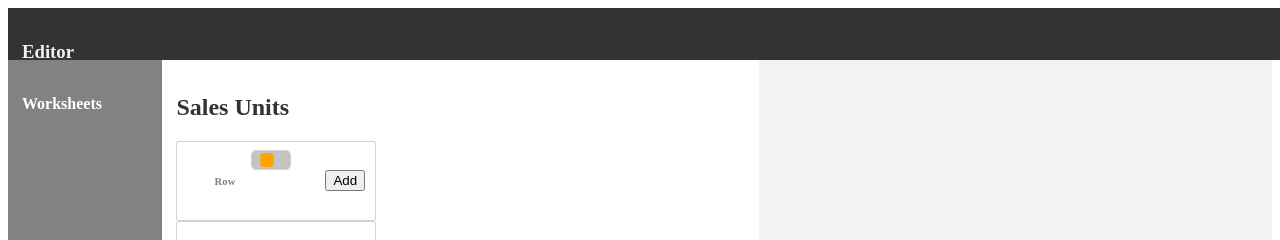
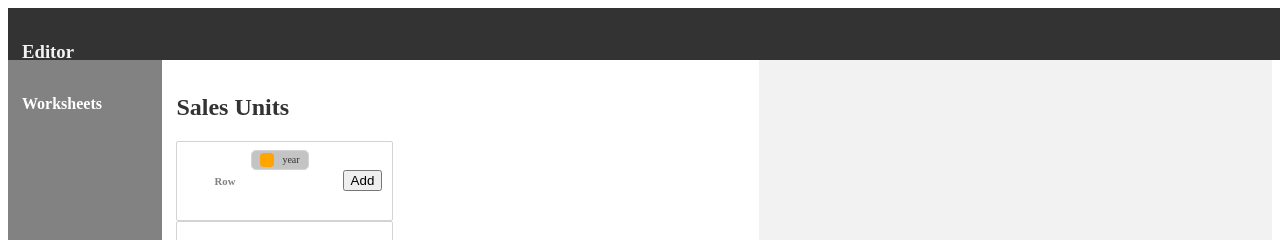
Before and after one commit to longalexander/multiDimModeler, a React (Create React App) app: page / in a window 1280 px wide. Shown: the top 240 px of the page. Built offline with nearby package versions, Linux system fonts and the light colour scheme.

Commit message:
changed dim content to title

```diff
--- a/src/components/EditorView/Worksheet/WorksheetController/WorksheetControllerRCM/Dim/index.js
+++ b/src/components/EditorView/Worksheet/WorksheetController/WorksheetControllerRCM/Dim/index.js
@@ -37,7 +37,7 @@ class Dim extends Component {
           ref={provided.innerRef}
           isDragging={snapshot.isDragging}>
             <Handle {...provided.dragHandleProps} />
-            {this.props.dim.content}
+            {this.props.dim.title}
           </Container>}
       </Draggable>
     );
```
